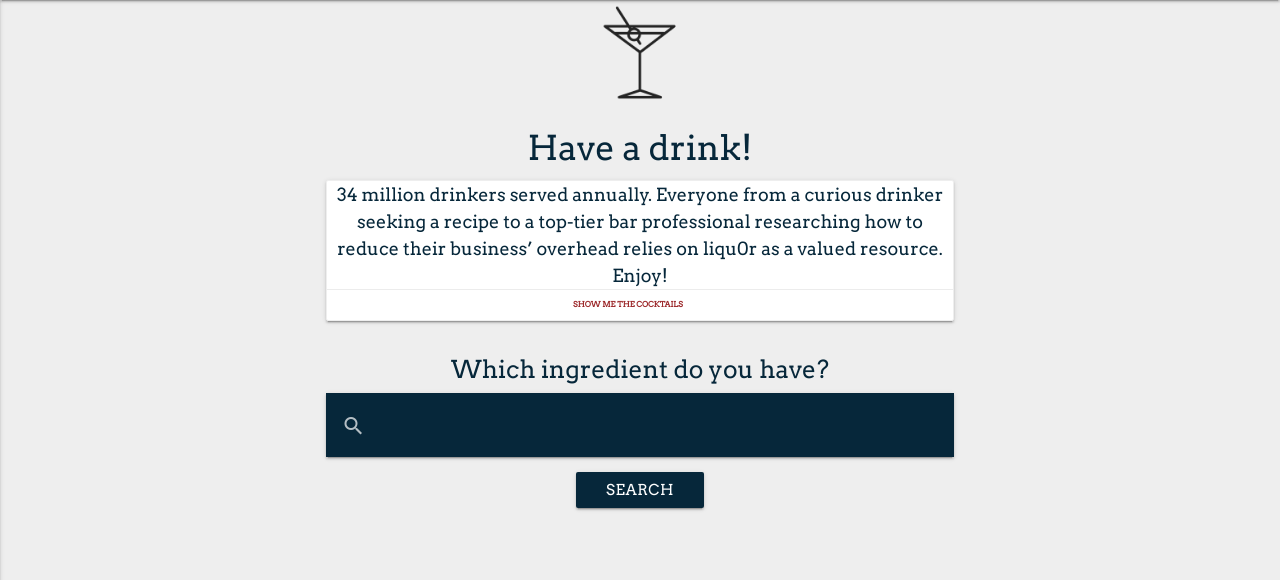
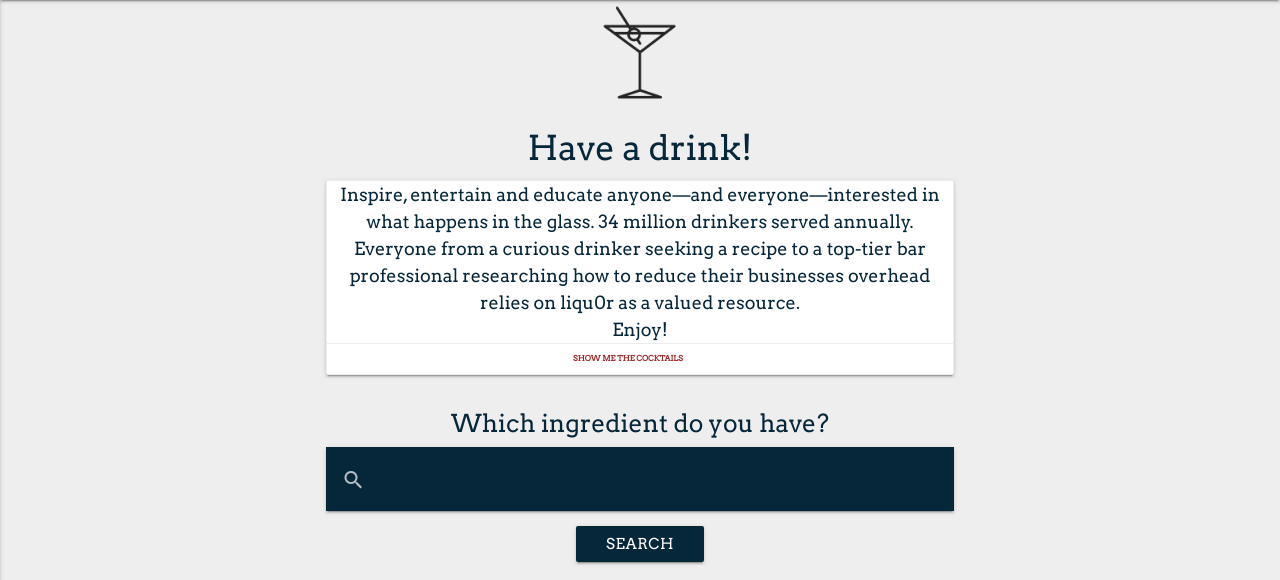
Before and after one commit to kompeet/third-milestone-project, a Flask app: page / in a window 1280 px wide. Shown: the part 64-644 px from the top of the page. Run offline with Flask 2, Linux system fonts and the light colour scheme; data that the repository does not hold is empty; some libraries are stand-ins or nearby versions; some web fonts are replaced.

Commit message:
Added more characters to the info content

```diff
--- a/templates/index.html
+++ b/templates/index.html
@@ -11,7 +11,7 @@
          <div class="card" id="home_card">
             <div class="card-stacked">
                <div class="card-content">
-                  <span id="info"> 34 million drinkers served annually. Everyone from a curious drinker seeking a recipe to a top-tier bar professional researching how to reduce their business’ overhead relies on liqu0r as a valued resource. <br> Enjoy! </span>
+                  <span id="info"> Inspire, entertain and educate anyone—and everyone—interested in what happens in the glass. 34 million drinkers served annually. Everyone from a curious drinker seeking a recipe to a top-tier bar professional researching how to reduce their businesses overhead relies on liqu0r as a valued resource. <br> Enjoy! </span>
                </div>
                <div class="card-action">
                   <a href="{{url_for('get_recipes')}}">Show me the cocktails</a>
```
